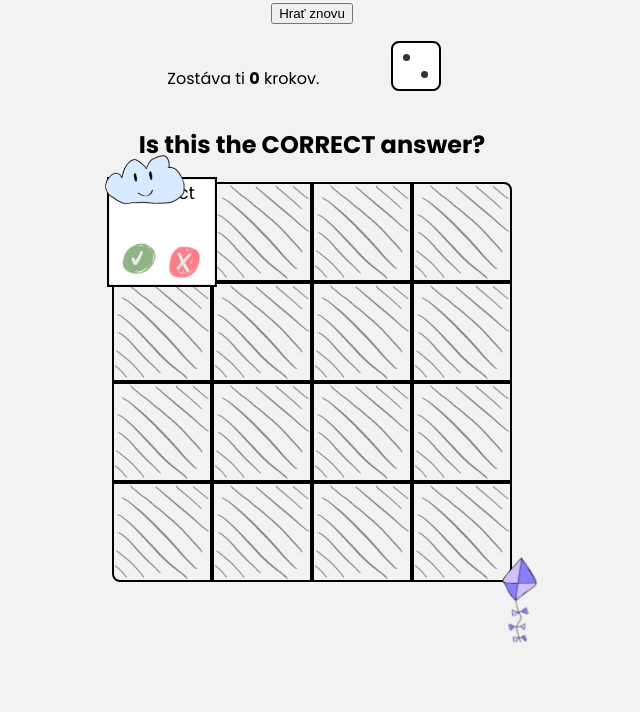
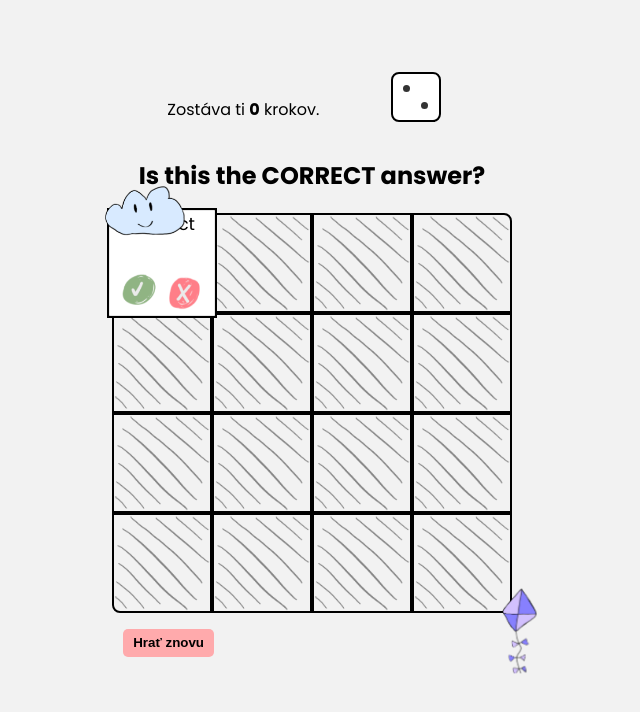
Before and after one commit to mmmyster/memaze, a Vue app: page / in a window 1280 px wide. Shown: the top 712 px of the page, without its empty margins (328-968 px from the left). Built offline with nearby package versions, Linux system fonts and the light colour scheme.

Commit message:
add hints and little bit of styling

```diff
--- a/src/App.vue
+++ b/src/App.vue
@@ -16,6 +16,7 @@ const lastTilePos = ref(null)
 
 const diceRef = ref(null)
 const dialogRef = ref(null)
+const hint = ref('')
 
 const stepsRemaining = ref(0)
 const stepsAll = ref(0)
@@ -141,14 +142,19 @@ const flipTile = (payload) => {
   if (tile.visible || stepsRemaining.value <= 0 || freezeTiles.value) {
     if (stepsRemaining.value <= 0 && diceRef.value && firstTile.value?.answered) {
       diceRef.value.triggerShake()
+      hint.value = 'Pomôcka: Musíš hodiť kockou a číslo, ktoré ti padne je počet ťahov.'
     }
     return
   }
 
-  if (!isNeighbor(tile)) return
+  if (!isNeighbor(tile)) {
+    hint.value = 'Pomôcka: Odhaliť môžeš len susedné kartičky.'
+    return
+  }
 
   tile.visible = true
   freezeTiles.value = true
+  hint.value = ''
 
   updatePlayerPos(tile.id)
 
@@ -203,9 +209,7 @@ const handleAnswer = (confirm, tile) => {
 </script>
 
 <template>
-  <main>
-    <button @click="startGame">Hrať znovu</button>
-    <div class="header">
+  <header>
     <p>
       Zostáva ti <b>{{ stepsRemaining }}</b> krokov.
     </p>
@@ -215,7 +219,8 @@ const handleAnswer = (confirm, tile) => {
       :disabled="!firstTile?.answered || stepsRemaining > 0"
       @rolled="onDiceRolled"
     />
-    </div>
+  </header>
+  <main>
     <h2>{{ question }}</h2>
 
     <section class="board">
@@ -248,10 +253,16 @@ const handleAnswer = (confirm, tile) => {
       Hru si zvládol dohrať za {{ stepsAll }} krokov!
     </dialog>
   </main>
+
+  <footer>
+    <button @click="startGame">Hrať znovu</button>
+
+    <div class="hint">{{ hint }}</div>
+  </footer>
 </template>
 
 <style scoped>
-.header {
+header {
   display: flex;
   justify-content: space-evenly;
   align-items: end;
@@ -279,4 +290,39 @@ const handleAnswer = (confirm, tile) => {
   background: url('/img/kite.png');
   background-size: cover;
 }
+
+button {
+  background: #ffaaac;
+  padding-right: 10px;
+  padding-left: 10px;
+  min-height: 28px;
+  font-weight: 700;
+  cursor: pointer;
+  border-radius: 5px;
+  border: none;
+  align-self: start;
+}
+
+.hint {
+  max-width: 20rem;
+  min-height: 60px;
+
+  padding-top: 11.1px;
+  text-align: center;
+}
+
+dialog {
+  border: none;
+  outline: none;
+
+  margin-bottom: auto;
+  min-width: auto;
+
+  border-radius: 5px;
+  background: #141620;
+  color: rgb(236, 236, 236);
+  font-weight: bold;
+  font-size: 28px;
+  line-height: 28px;
+}
 </style>
--- a/src/assets/css/board.css
+++ b/src/assets/css/board.css
@@ -1,7 +1,6 @@
 .board {
   display: grid;
   grid-template-columns: repeat(4, 100px);
-
   justify-content: center;
 
   position: relative;
--- a/src/assets/css/general.css
+++ b/src/assets/css/general.css
@@ -19,8 +19,16 @@ body {
   display: flex;
   flex-direction: column;
   align-items: center;
-  justify-content: space-between;
+  justify-content: center;
 
   min-height: 100vh;
   min-height: -webkit-fill-available;
 }
+
+footer {
+  display: flex;
+  flex-direction: column;
+  align-items: center;
+
+  padding: 1rem 0.7rem;
+}
```
Lines whose indentation alone changed are shown as unchanged.
